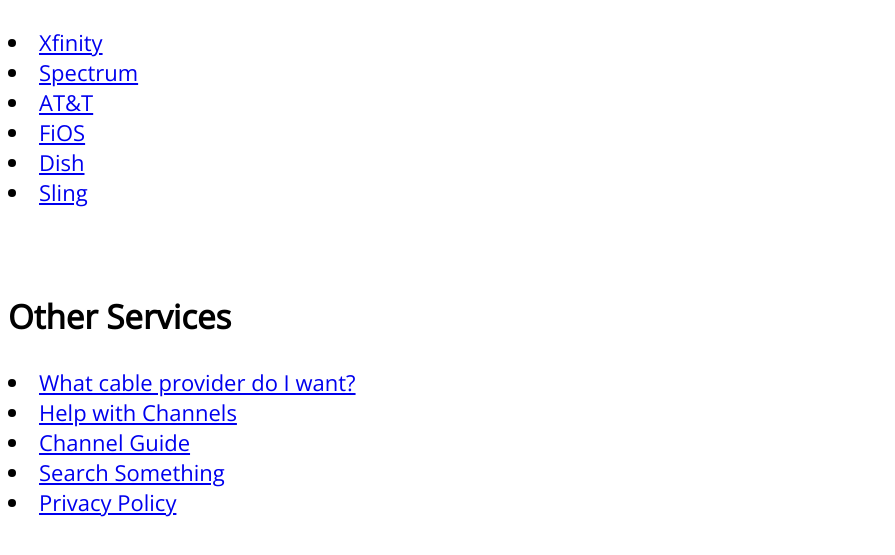
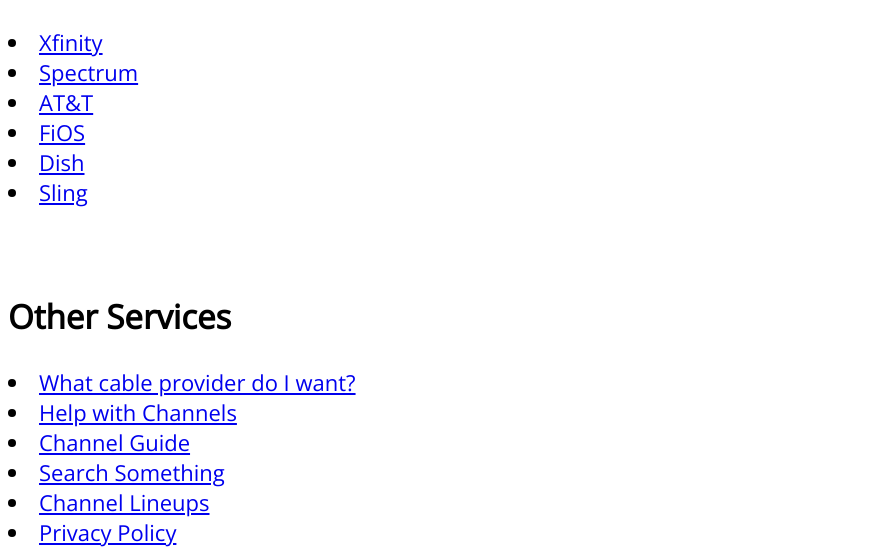
Before and after one commit to cabletvhelp/cabletvhelp.github.io, a plain HTML site: page index.html in a window 1280 px wide. Shown: the part 430-985 px from the top of the page, without its empty margins (0-895 px from the left). Before the commit the page ends 955 px from the top, so only its background shows below. Drawn offline with nearby package versions, Linux system fonts and the light colour scheme.

Commit message:
Update index.html

```diff
--- a/index.html
+++ b/index.html
@@ -69,6 +69,8 @@ Dish
       <a href="https://www.cabletvhelp.org/channels/guide">Channel Guide</a>
    <li>
       <a href="https://www.cabletvhelp.org/search">Search Something</a>
+     <li>
+      <a href="https://www.cabletvhelp.org/channels/lineup">Channel Lineups</a>
 <li>
       <a href="https://www.cabletvhelp.org/policy">Privacy Policy</a>
   <br>
@@ -85,3 +87,4 @@ Dish
      (adsbygoogle = window.adsbygoogle || []).push({});
 </script>
   </body>
+</html>
```
